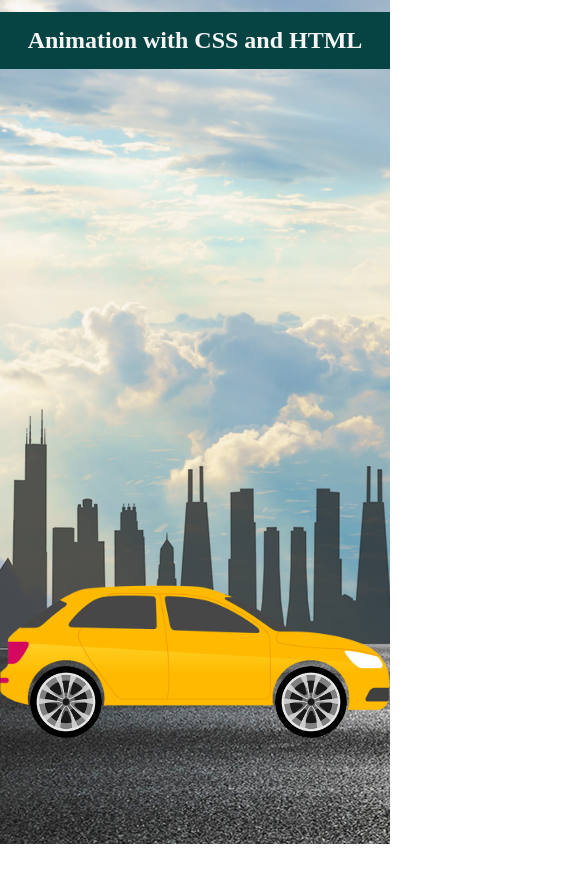
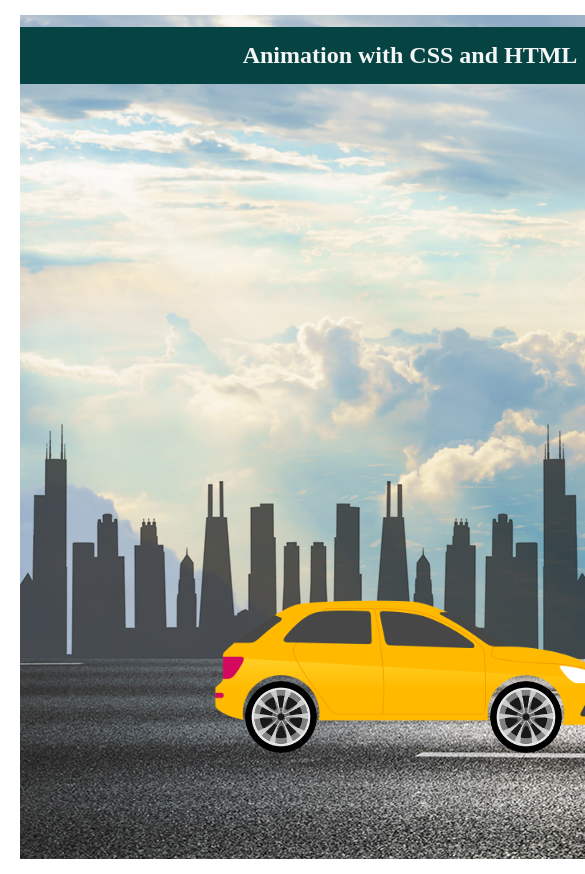
Before and after one commit to mankim-code/css-animation, a plain HTML site: page index.html in a window 390 px wide. Shown: the top 874 px of the page, 585 px wide, since content can reach past the window. Before the commit the page ends 844 px from the top, so only its background shows below. Drawn offline with Linux system fonts and the light colour scheme.

Commit message:
Made the project reponsive on mobile though not fully

```diff
--- a/index.html
+++ b/index.html
@@ -3,17 +3,18 @@
     <head>
         <title>Running Car Animation - Easy Tutorials</title>
         <link rel="stylesheet" href="styles.css">
-        <meta name="viewport" content="width=device-width" />
+        <meta name="viewport" content="width=device-width"/>
         <meta name="viewport" content="width=320" />
     </head>
 
         <body>
-            <diV class="hero">
+            <div class="container">
+            <div class="hero">
                 <div>
                 <h2 class="heading">Animation with CSS and HTML </h2>
                 </div>
-                <div class="highway"></diV>
-                <div class="city"></diV>
+                <div class="highway"></div>
+                <div class="city"></div>
 
                 <div class="car">
                     <img src="images/car.png">
@@ -23,6 +24,7 @@
                     <img src="images/wheel.png" class="back-wheel">
                     <img src="images/wheel.png" class="front-wheel">
                 </div>
-            </diV>
+            </div>
+            </body>
         </body>
 </html>
--- a/styles.css
+++ b/styles.css
@@ -1,7 +1,7 @@
 *
 {
-    margin: 0;
-    padding: 0;
+    margin: 0 ;
+    padding: 0 ;
 }
 
 .hero{
@@ -122,7 +122,32 @@
 
 }
 
-/*start 0f body css sntax*/
-body{
-    height: 50%;
+/* Mobile phones (portrait and landscape) ---------- */
+@media screen and (max-width: 767px){
+    .container {
+        width: 100%;
+        padding: 5px 10px;
+        margin: 10px;
+    }
 }
+/* Tablets and iPads (portrait and landscape) ---------- */
+@media screen and (min-width: 300px) and (max-width: 1023px){
+    .container {
+        width:780px;
+        padding: 5px 10px;
+    }
+}
+/* Low resolution desktops and laptops ---------- */
+@media screen and (min-width: 1024px) {
+    .container {
+        width:800px;
+        padding: px 15px;
+    }
+}
+/* High resolution desktops and laptops ---------- */
+@media screen and (min-width: 1280px) {
+    .container {
+        width: 1200px;
+        padding: 5px 20px;
+    }
+}
```
